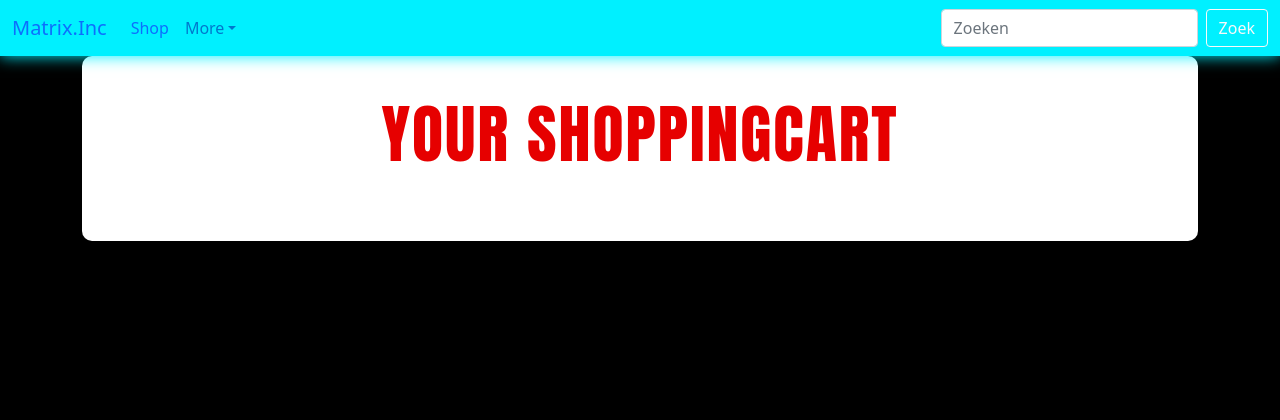
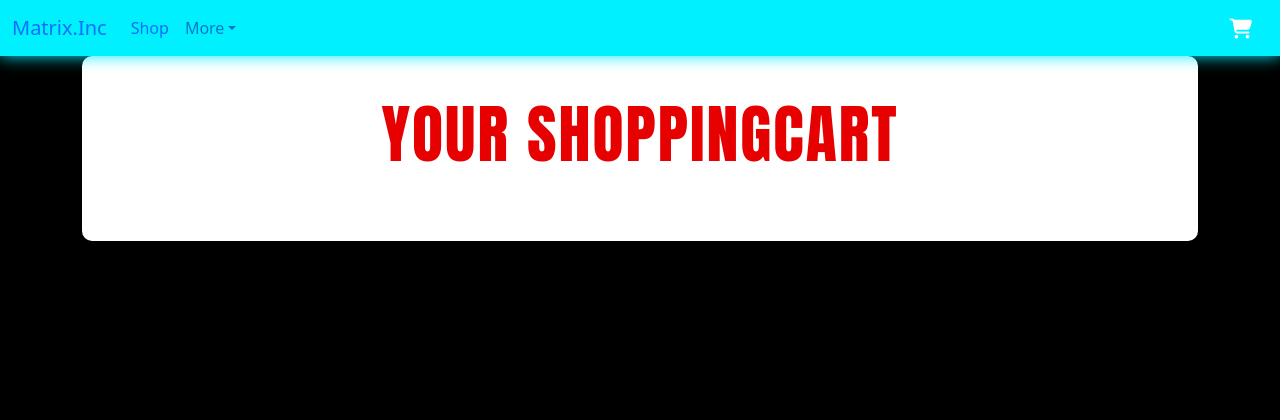
Before and after one commit to Camiel5743/KE03_INTDEV_SE_1_Base_CamielSchnackers, an ASP.NET Core app: page /Cart in a window 1280 px wide. Shown: the top 420 px of the page. Run offline with ASP.NET Core 8, Linux system fonts and the light colour scheme; style sheets or scripts are compiled from the project's sources.

Commit message:
- shopknop toegevoegd in de navbar - stylesheet voor shopnkop icon toegevoegd - ik heb de zoekbalk verwijderd. - ik heb de shopknop in de navbar functioneel gemaakt. -ik heb de checkout.cshmtl bestand aangemaakt (empry razorpage)

```diff
--- /dev/null
+++ b/KE03_INTDEV_SE_1_Base/Pages/Checkout.cshtml
@@ -0,0 +1,4 @@
+@page
+@model KE03_INTDEV_SE_1_Base.Pages.CheckoutModel
+@{
+}
--- a/KE03_INTDEV_SE_1_Base/Pages/Shared/_Layout.cshtml
+++ b/KE03_INTDEV_SE_1_Base/Pages/Shared/_Layout.cshtml
@@ -7,6 +7,7 @@
     <link rel="stylesheet" href="~/lib/bootstrap/dist/css/bootstrap.min.css" />
     <link rel="stylesheet" href="~/css/site.css" asp-append-version="true" />
     <link rel="stylesheet" href="~/KE03_INTDEV_SE_1_Base.styles.css" asp-append-version="true" />
+    <link rel="stylesheet" href="https://cdnjs.cloudflare.com/ajax/libs/font-awesome/6.5.0/css/all.min.css" />
 </head>
 <body style="background-color: black; color: white;">
     <header>
@@ -19,7 +20,7 @@
                 <div class="collapse navbar-collapse" id="navbarColor01">
                     <ul class="navbar-nav me-auto mb-2 mb-lg-0">
                         <li class="nav-item">
-                            <a class="nav-link active" asp-area="" asp-page="/Index">Shop</a>
+                            <a class="nav-link active" asp-area="" asp-page="/ProductCatalog">Shop</a>
                         </li>
                         <li class="nav-item dropdown">
                             <a class="nav-link dropdown-toggle" data-bs-toggle="dropdown" href="#" role="button" aria-haspopup="true" aria-expanded="false">More</a>
@@ -29,10 +30,12 @@
                             </div>
                         </li>
                     </ul>
-                    <form class="d-flex" role="search">
-                        <input class="form-control me-2" type="search" placeholder="Zoeken" aria-label="Search">
-                        <button class="btn btn-outline-light" type="submit">Zoek</button>
-                    </form>
+
+                    <div class="me-3">
+                        <a href="/Cart" class="text-white text-decoration-none position-relative">
+                            <i class="fas fa-shopping-cart fa-lg"></i>
+                        </a>
+                    </div>
                 </div>
             </div>
         </nav>
```
Also changed, not shown: KE03_INTDEV_SE_1_Base/Pages/Checkout.cshtml.cs (added, +12 -0 lines), 1 other file.
